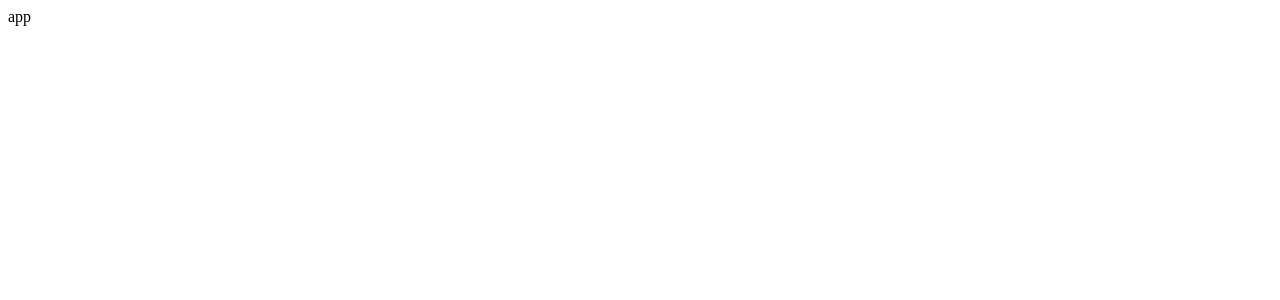
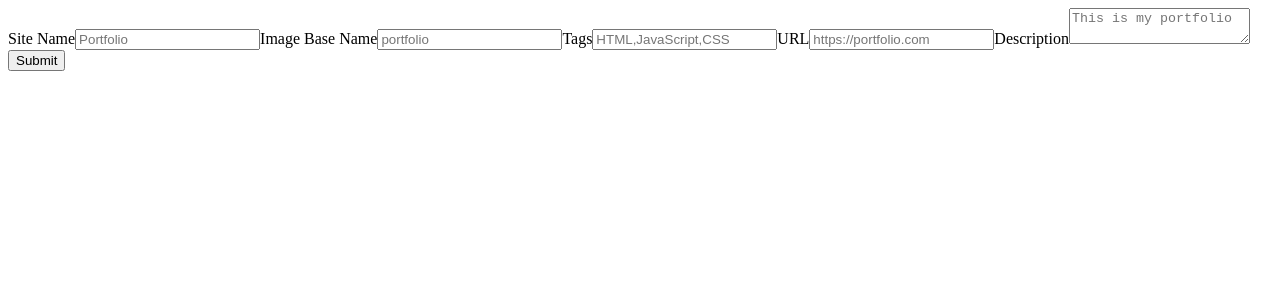
Before and after one commit to Marzdor/MERN-Portfolio, a React (Create React App) app in the folder client/: page /admin/create in a window 1280 px wide. Shown: the top 300 px of the page. Built offline with nearby package versions, Linux system fonts and the light colour scheme.

Commit message:
can now create projects and view all projects as well as delete projects on admin page

```diff
--- a/client/package.json
+++ b/client/package.json
@@ -3,8 +3,10 @@
   "version": "0.1.0",
   "private": true,
   "dependencies": {
+    "history": "^4.7.2",
     "react": "^16.7.0",
     "react-dom": "^16.7.0",
+    "react-router-dom": "^4.3.1",
     "react-scripts": "2.1.2"
   },
   "scripts": {
--- a/client/src/App.js
+++ b/client/src/App.js
@@ -1,8 +1,28 @@
 import React, { Component } from "react";
+import { BrowserRouter as Router, Route, Switch } from "react-router-dom";
+
+import Splash from "./assests/components/Splash";
+import Work from "./assests/components/Work";
+import Admin from "./assests//components/Admin";
+import Create from "./assests/components/sub_admin/Create";
+import Edit from "./assests/components/sub_admin/Edit";
+import Error from "./assests/components/Error";
 
 class App extends Component {
   render() {
-    return <div>app</div>;
+    return (
+      <Router>
+        <Switch>
+          <Route exact path="/" component={Splash} />
+          <Route path="/work" component={Work} />
+          {/* TODO Make admin paths require authentication to access */}
+          <Route exact path="/admin" component={Admin} />
+          <Route path="/admin/create" component={Create} />
+          <Route path="/admin/edit" component={Edit} />
+          <Route component={Error} />
+        </Switch>
+      </Router>
+    );
   }
 }
 
--- /dev/null
+++ b/client/src/assests/components/Admin.js
@@ -0,0 +1,33 @@
+import React, { Component } from "react";
+
+import Projects from "./sub_admin/Projects";
+
+class Admin extends Component {
+  constructor(props) {
+    super(props);
+    this.state = {
+      isLoading: true,
+      projects: []
+    };
+  }
+
+  componentDidMount() {
+    fetch("/api/projects")
+      .then(res => {
+        return res.json();
+      })
+      .then(data => {
+        this.setState({ projects: data, isLoading: false });
+      });
+  }
+
+  render() {
+    return (
+      <section>
+        <Projects projects={this.state.projects} />
+      </section>
+    );
+  }
+}
+
+export default Admin;
--- /dev/null
+++ b/client/src/assests/components/Error.js
@@ -0,0 +1,7 @@
+import React from "react";
+
+const Error = () => {
+  return <div>Error path does not exist</div>;
+};
+
+export default Error;
--- /dev/null
+++ b/client/src/assests/components/Splash.js
@@ -0,0 +1,14 @@
+import React from "react";
+import { Link } from "react-router-dom";
+
+const Splash = () => {
+  return (
+    <section>
+      <h1>Max Ingersoll</h1>
+      <h2>a web dev</h2>
+      <h4>Javascript</h4>
+      <Link to="/work">View My Work</Link>
+    </section>
+  );
+};
+export default Splash;
--- /dev/null
+++ b/client/src/assests/components/Work.js
@@ -0,0 +1,27 @@
+import React, { Component } from "react";
+
+class Work extends Component {
+  constructor(props) {
+    super(props);
+    this.state = {
+      isLoading: true,
+      projects: []
+    };
+  }
+
+  componentDidMount() {
+    fetch("/api/projects")
+      .then(res => {
+        return res.json();
+      })
+      .then(data => {
+        console.log(data);
+      });
+  }
+
+  render() {
+    return <div>work</div>;
+  }
+}
+
+export default Work;
--- /dev/null
+++ b/client/src/assests/components/sub_admin/Create.js
@@ -0,0 +1,45 @@
+import React from "react";
+
+const Create = props => {
+  return (
+    <form action="/api/projects" method="post">
+      <label>Site Name</label>
+      <input
+        name="siteName"
+        type="text"
+        placeholder="Portfolio"
+        autoComplete="off"
+      />
+      <label>Image Base Name</label>
+      <input
+        name="imageBaseName"
+        type="text"
+        placeholder="portfolio"
+        autoComplete="off"
+      />
+      <label>Tags</label>
+      <input
+        name="tags"
+        type="text"
+        placeholder="HTML,JavaScript,CSS"
+        autoComplete="off"
+      />
+      <label>URL</label>
+      <input
+        name="url"
+        type="text"
+        placeholder="https://portfolio.com"
+        autoComplete="off"
+      />
+      <label>Description</label>
+      <textarea
+        name="description"
+        placeholder="This is my portfolio"
+        autoComplete="off"
+      />
+      <input type="Submit" />
+    </form>
+  );
+};
+
+export default Create;
--- /dev/null
+++ b/client/src/assests/components/sub_admin/Edit.js
@@ -0,0 +1,7 @@
+import React from "react";
+
+const Edit = props => {
+  return <div>Edit</div>;
+};
+
+export default Edit;
--- /dev/null
+++ b/client/src/assests/components/sub_admin/Projects.js
@@ -0,0 +1,28 @@
+import React from "react";
+
+const Projects = props => {
+  const projectEle = [];
+
+  props.projects.forEach(project => {
+    projectEle.push(
+      <section key={project.siteName}>
+        <h4>{project.siteName}</h4>
+        <button>Edit</button>
+        <a href="/admin" id={project._id} onClick={deleteProject}>
+          Delete
+        </a>
+      </section>
+    );
+  });
+
+  function deleteProject(e) {
+    console.log(e.target.id);
+    fetch("/api/projects/" + e.target.id, { method: "delete" }).then(res => {
+      res.json();
+    });
+  }
+
+  return <div>{projectEle}</div>;
+};
+
+export default Projects;
```
Also changed, not shown: 2 other files (tests, documents, lock files or other folders).
